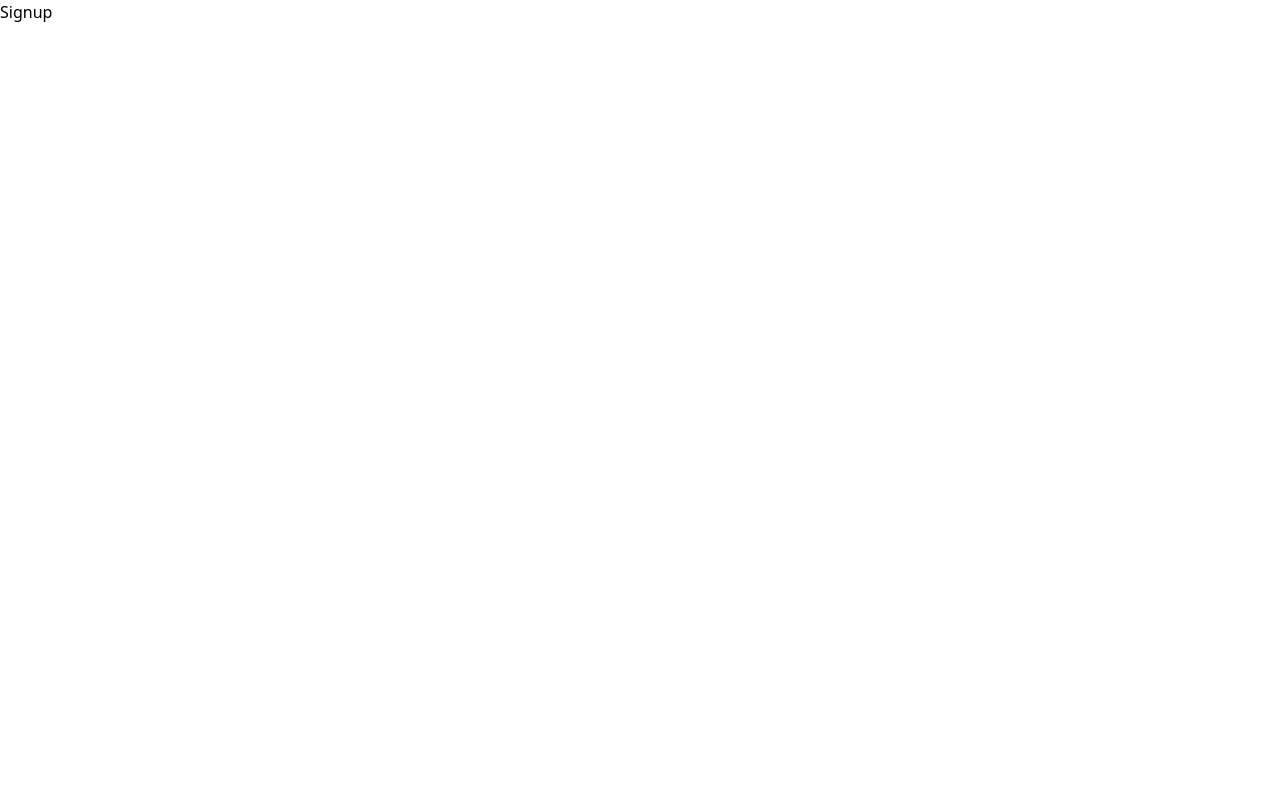
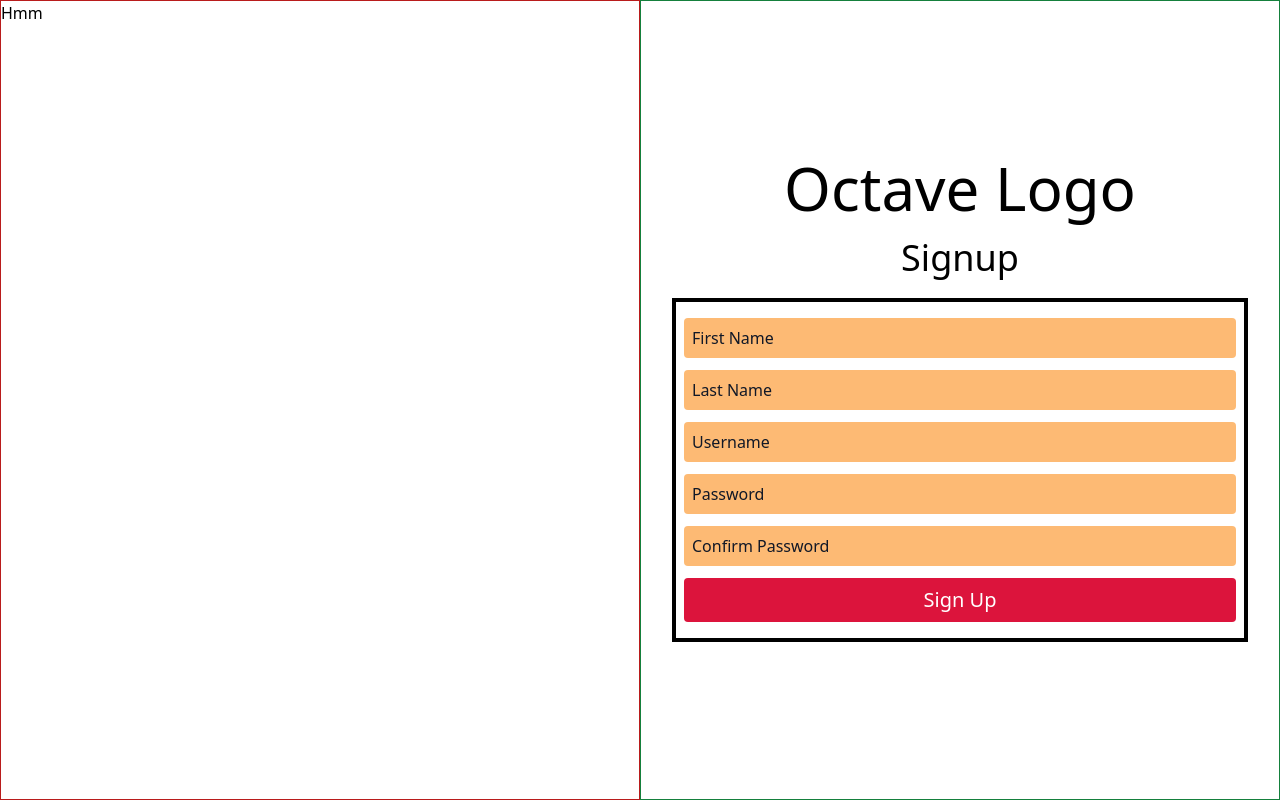
Before and after one commit to PatrickEinstein/oct_Frontends, a React (Vite) app: page /signup in a window 1280 px wide. Built offline with nearby package versions, Linux system fonts and the light colour scheme.

Commit message:
Crreate basic signup page

```diff
--- a/package.json
+++ b/package.json
@@ -12,6 +12,7 @@
     "@reduxjs/toolkit": "^1.9.3",
     "react": "^18.2.0",
     "react-dom": "^18.2.0",
+    "react-icons": "^4.8.0",
     "react-redux": "^8.0.5",
     "react-router-dom": "^6.8.2"
   },
--- a/src/pages/signup.tsx
+++ b/src/pages/signup.tsx
@@ -1,7 +1,88 @@
-import React from "react";
+import React, { useState } from "react";
 
 const Signup = () => {
-  return <div>Signup</div>;
+  const [firstName, setFirstName] = useState<string>();
+  const [lastName, setLastName] = useState<string>();
+  const [username, setUsername] = useState<string>();
+  const [password1, setPassword1] = useState<string>();
+  const [password2, setPassword2] = useState<string>();
+  return (
+    <div className="flex h-screen">
+      <section className="w-1/2 border border-red-700 h-full hidden lg:block">
+        Hmm
+      </section>
+      <section className="w-full lg:w-1/2 border border-green-700 h-full flex flex-col justify-center items-center px-4">
+        <h2 className="text-center text-6xl">Octave Logo</h2>
+        <h2 className="text-4xl text-center my-5">Signup</h2>
+        <form
+          action=""
+          method="post"
+          className="border-black border-4 py-4 px-2 flex flex-col gap-3 w-full max-w-xl"
+        >
+          <div className="bg-orange-300 rounded flex focus-within:shadow-lg">
+            <input
+              className="bg-transparent p-2 placeholder:text-gray-900 flex-1 outline-none "
+              type="text"
+              value={firstName}
+              placeholder={"First Name"}
+              title={"First Name"}
+            />
+          </div>
+          <div className="bg-orange-300 rounded flex focus-within:shadow-lg">
+            <input
+              className="bg-transparent p-2 placeholder:text-gray-900 flex-1 outline-none "
+              type="text"
+              value={lastName}
+              placeholder={"Last Name"}
+              title={"Last Name"}
+            />
+          </div>
+          <div className="bg-orange-300 rounded flex focus-within:shadow-lg">
+            <input
+              className="bg-transparent p-2 placeholder:text-gray-900 flex-1 outline-none "
+              type="text"
+              value={username}
+              placeholder={"Username"}
+              title={"Username: This field is required"}
+            />
+          </div>
+          <div className="bg-orange-300 rounded flex focus-within:shadow-lg">
+            <input
+              className="bg-transparent p-2 placeholder:text-gray-900 flex-1 outline-none "
+              type="password"
+              name=""
+              id=""
+              value={password1}
+              placeholder={"Password"}
+              title={"Password"}
+            />
+          </div>
+          <div className="bg-orange-300 rounded flex focus-within:shadow-lg">
+            <input
+              className="bg-transparent p-2 placeholder:text-gray-900 flex-1 outline-none "
+              type="password"
+              name=""
+              id=""
+              value={password2}
+              placeholder={"Confirm Password"}
+              title={"Confirm Password"}
+            />
+          </div>
+          <div>
+            <button
+              type="submit"
+              className="bg-crimson block p-2 w-full text-xl text-white font-medium rounded"
+              onClick={(e) => {
+                e.preventDefault();
+              }}
+            >
+              Sign Up
+            </button>
+          </div>
+        </form>
+      </section>
+    </div>
+  );
 };
 
 export default Signup;
--- a/tailwind.config.cjs
+++ b/tailwind.config.cjs
@@ -2,7 +2,11 @@
 module.exports = {
   content: ["./src/**/*.{js,jsx,ts,tsx}"],
   theme: {
-    extend: {},
+    extend: {
+      colors: {
+        crimson: "#dc143c",
+      },
+    },
   },
   plugins: [],
 };
```
Also changed, not shown: 1 other file (tests, documents, lock files or other folders).
